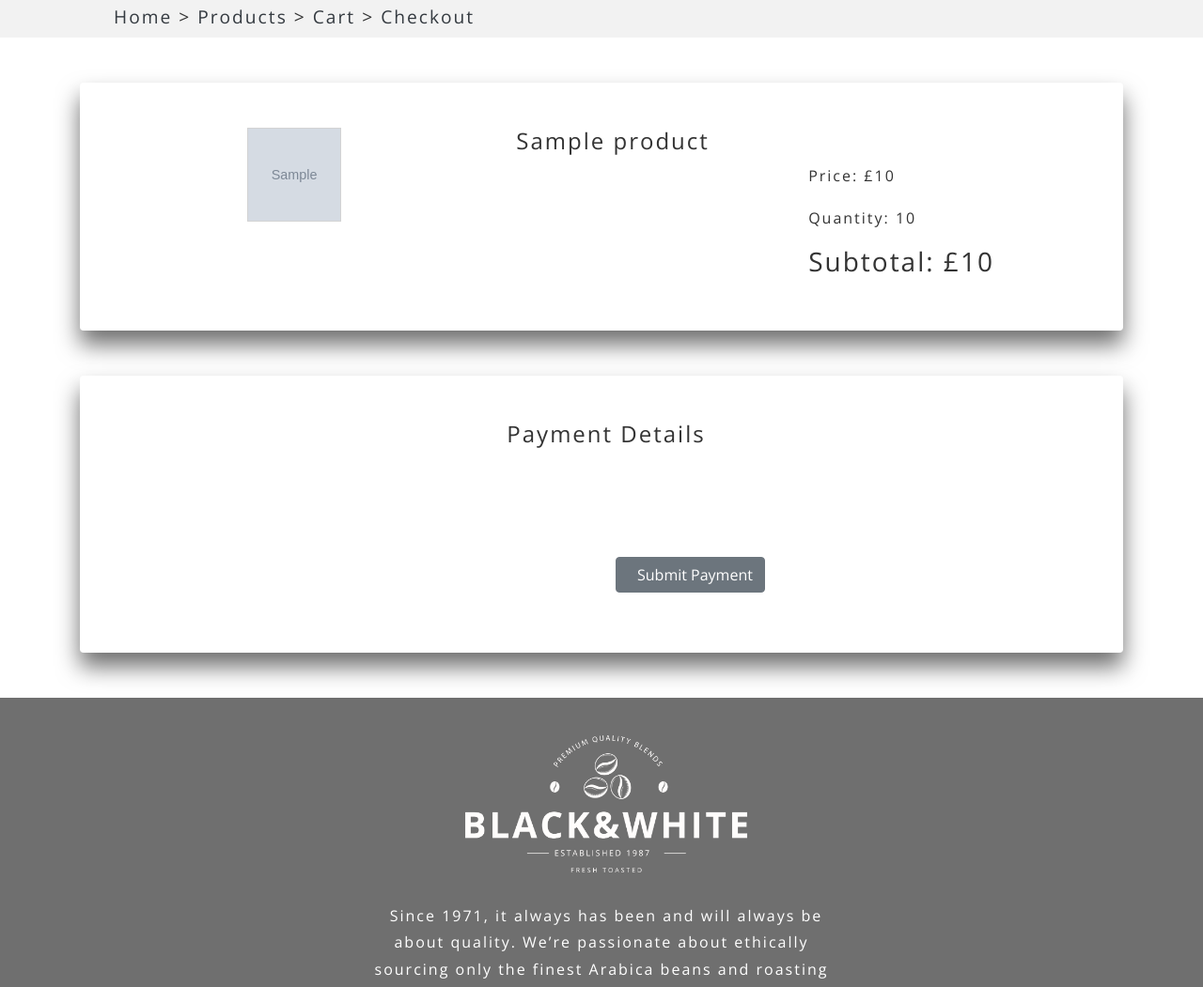
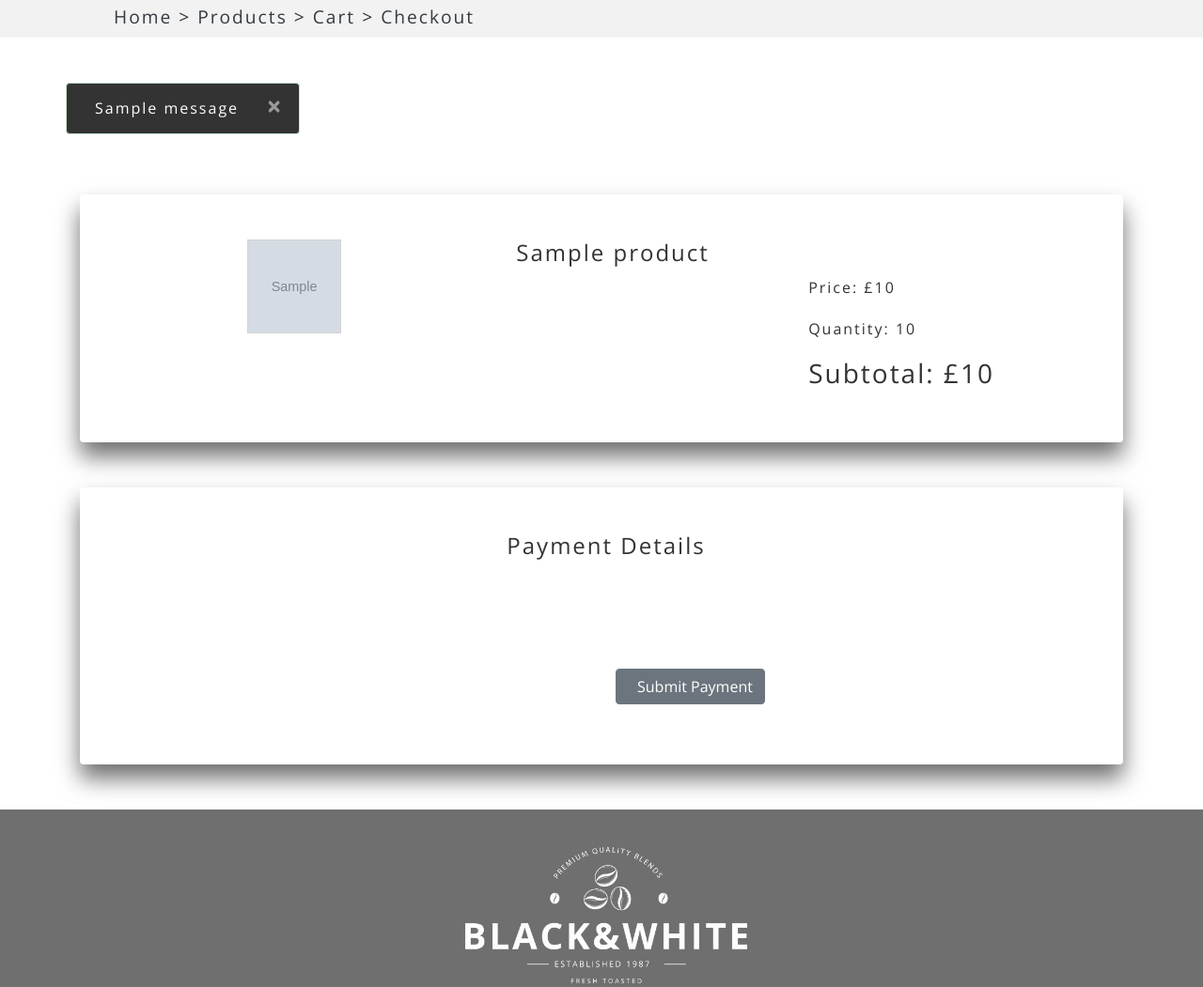
Before and after one commit to Michael0812/blackandwhite, a Django app: template checkout/templates/checkout.html in a window 1280 px wide. Shown: the part 560-1611 px from the top of the page at 94% size. Run offline with Django 3.2, Linux system fonts and the light colour scheme; the template is opened without the code that fills it: most values are stand-ins (such as "Sample title", 1, 10 or a date in 2020); grey boxes marked "Sample" are stand-in pictures; one stand-in notice (Sample message) is shown; some libraries are stand-ins or nearby versions; some web fonts are replaced.

Commit message:
added if statment for message in checkout page

```diff
--- a/checkout/templates/checkout.html
+++ b/checkout/templates/checkout.html
@@ -31,6 +31,19 @@
         </div>
     </div>
 </div>
+
+{% if messages %}
+    <div class="container">
+        <div class="row rounded mt-5">
+            <div class="alert alert-success alert-dismissible">
+                <button type="button" class="close" data-dismiss="alert">&times;</button>
+                {% for message in messages %}
+                    {{ message }}
+                {% endfor %}
+            </div>
+        </div>
+    </div>
+{% endif %}
 
 <!--Shopping Cart-->
 {% for item in cart_items %}
```
